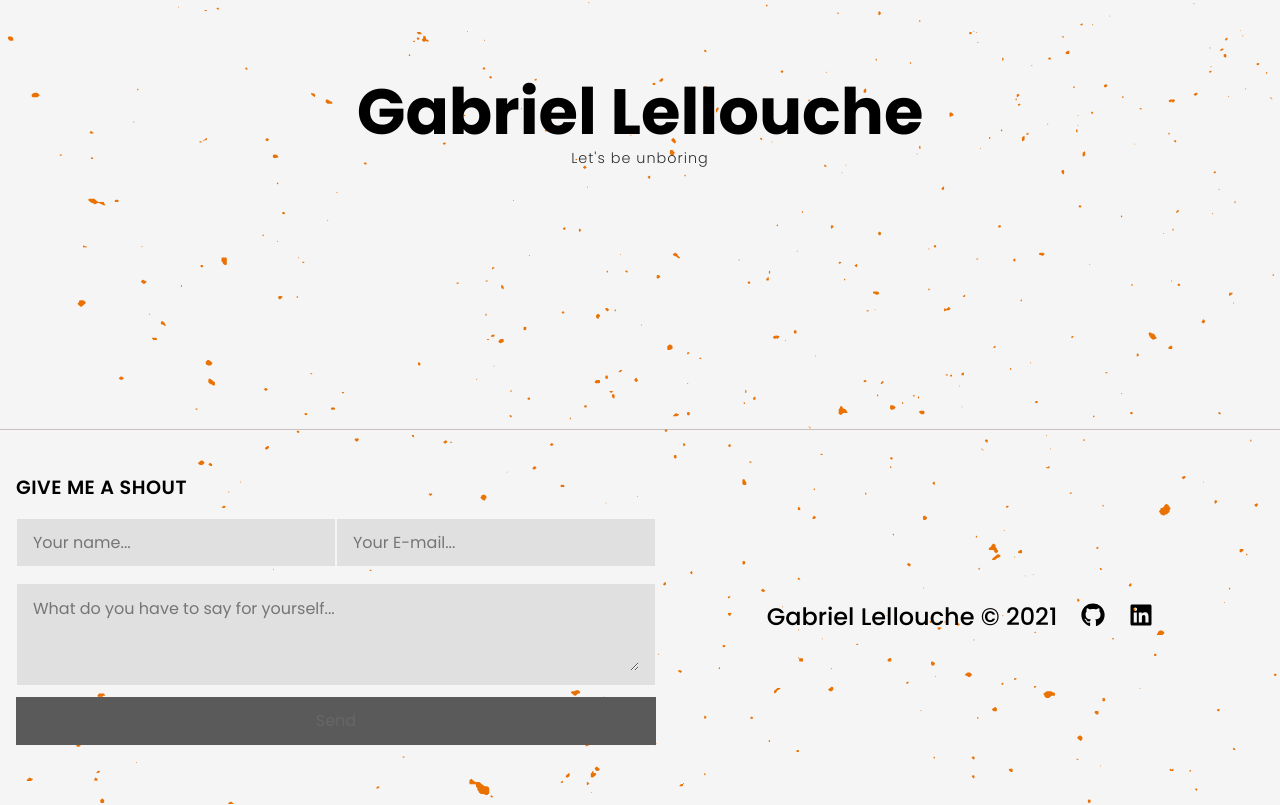
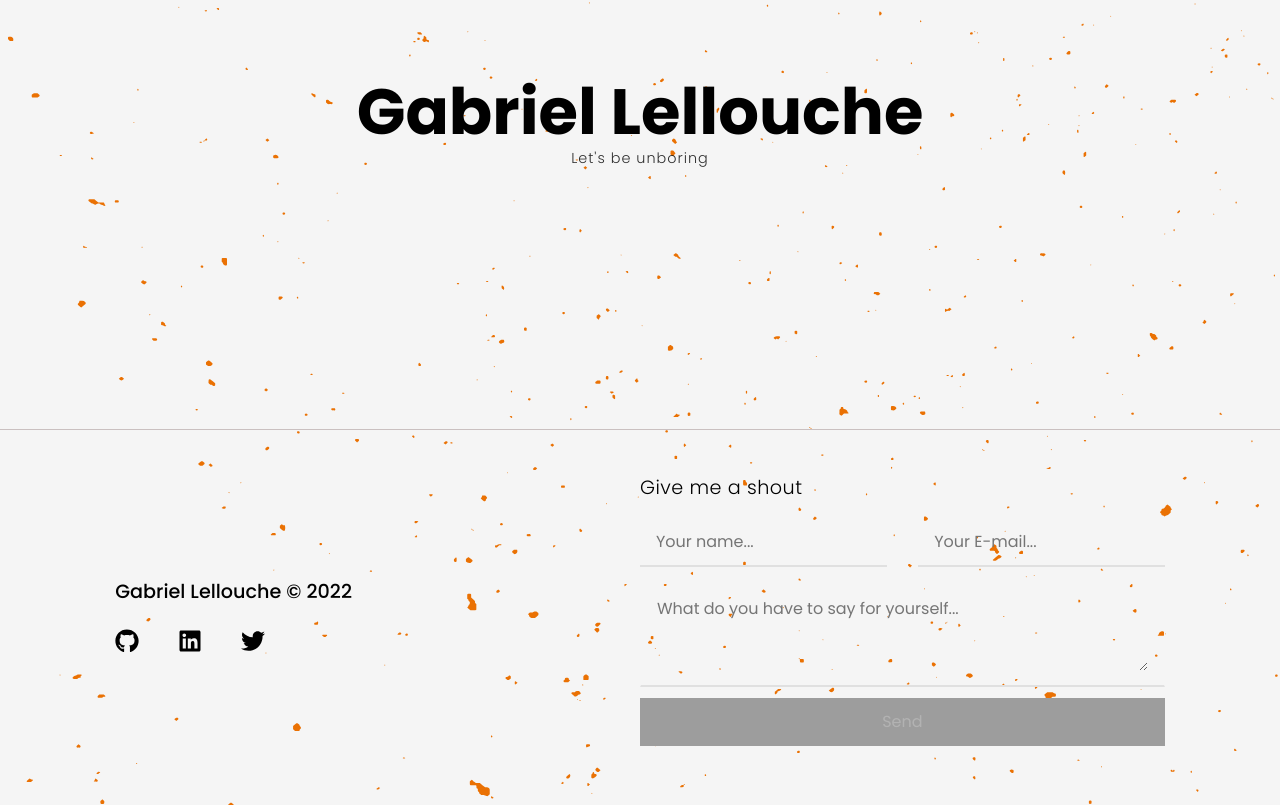
Before and after one commit to Darkryhr/digital-garden, a Next.js app: page / in a window 1280 px wide. Shown: the part 276-1081 px from the top of the page. Built offline with nearby package versions, Linux system fonts and the light colour scheme.

Commit message:
form styling + prefersDarkMode

```diff
--- a/components/Contact.jsx
+++ b/components/Contact.jsx
@@ -60,7 +60,7 @@ const Contact = () => {
   return (
     <Column>
       <Form>
-        <Shout>give me a shout</Shout>
+        <Shout>Give me a shout</Shout>
         <Wrapper>
           <InputContainer>
             <Input
@@ -122,15 +122,22 @@ const Form = styled.form`
 `;
 const Wrapper = styled.div`
   display: flex;
+  margin-bottom: 1rem;
   justify-content: space-between;
-  margin-bottom: 1rem;
+  @media (max-width: 900px) {
+    flex-direction: column;
+  }
 `;
 const InputContainer = styled.div`
-  width: 20rem;
+  width: 47%;
+  /* max-width: 280px; */
   flex-direction: column;
-  background: ${({ theme }) => theme.colors.secondary};
   padding: 0.7rem 1rem;
-  border: 1px solid ${({ theme }) => theme.colors.primary};
+  /* margin: 0 1rem; */
+  border-bottom: 2px solid ${({ theme }) => theme.colors.secondary};
+  @media (max-width: 900px) {
+    width: 100%;
+  }
 `;
 
 const Input = styled(motion.input)`
@@ -143,16 +150,15 @@ const Input = styled(motion.input)`
 `;
 
 const Shout = styled.h4`
-  text-transform: uppercase;
   letter-spacing: 0.03rem;
   font-size: 1.2rem;
-  font-weight: 600;
+  font-weight: 300;
   margin-bottom: 1.3rem;
 `;
 
 const AreaContainer = styled.div`
-  background: ${({ theme }) => theme.colors.secondary};
   border: 1px solid ${({ theme }) => theme.colors.primary};
+  border-bottom: 2px solid ${({ theme }) => theme.colors.secondary};
 
   padding: 0.7rem 1rem;
 `;
@@ -169,14 +175,14 @@ const TextArea = styled.textarea`
 const Submit = styled(motion.button)`
   background: none;
   padding: 1rem 0;
-  background: black;
+  background: ${({ theme }) => theme.colors.accent};
   color: white;
   width: 100%;
   margin: 0.7rem 0;
   cursor: pointer;
   &:disabled {
     cursor: default;
-    filter: brightness(40%);
+    filter: brightness(70%);
     background: ${({ theme }) => theme.colors.secondary};
   }
 `;
--- a/components/Footer.js
+++ b/components/Footer.js
@@ -1,6 +1,6 @@
 import React from 'react';
 import styled from 'styled-components';
-import { FaGithub, FaLinkedin } from 'react-icons/fa';
+import { FaGithub, FaLinkedin, FaTwitter } from 'react-icons/fa';
 import { IconButton } from './styled/button';
 import { ContentWrapper } from './styled/LayoutStyles';
 import Contact from './Contact';
@@ -9,10 +9,9 @@ import { Heading4 } from './styled/typography';
 const Footer = () => {
   return (
     <FooterWrapper>
-      <Contact />
       <Wrapper>
-        <Heading4>Gabriel Lellouche &copy; 2021</Heading4>
-        <div>
+        <Heading4>Gabriel Lellouche &copy; {new Date().getFullYear()}</Heading4>
+        <SocialWrapper>
           <IconButton whileHover={{ scale: 1.1, color: '#fb8b24' }}>
             <a
               href='https://github.com/Darkryhr'
@@ -31,8 +30,18 @@ const Footer = () => {
               <FaLinkedin />
             </a>
           </IconButton>
-        </div>
+          <IconButton whileHover={{ scale: 1.1, color: '#fb8b24' }}>
+            <a
+              href='https://twitter.com/GabrielAintReal'
+              rel='noreferrer'
+              target='_blank'
+            >
+              <FaTwitter />
+            </a>
+          </IconButton>
+        </SocialWrapper>
       </Wrapper>
+      <Contact />
     </FooterWrapper>
   );
 };
@@ -42,19 +51,34 @@ export default Footer;
 const Wrapper = styled.div`
   width: 100%;
   display: flex;
-  justify-content: center;
-  align-items: center;
-  padding: 1em;
+  flex-direction: column;
+  padding-top: 1.4rem;
+  @media (max-width: 900px) {
+    align-items: center;
+    padding-top: 0;
+  }
 `;
 
 const FooterWrapper = styled.footer`
   display: flex;
   justify-content: space-between;
   align-items: center;
-  padding: 1em;
   width: 100%;
   border-top: 1px solid rgba(128, 100, 100, 0.37);
+  padding: 1rem 9vw;
   @media (max-width: 900px) {
-    flex-direction: column;
+    flex-direction: column-reverse;
+    /* flex-direction: column; */
   }
 `;
+
+const SocialWrapper = styled.div`
+  display: flex;
+  justify-content: space-between;
+  padding: 1.4rem 0;
+  max-width: 150px;
+  width: 100%;
+  @media (max-width: 900px) {
+    padding: 1.4rem 0;
+  }
+`;
--- a/components/styled/button.js
+++ b/components/styled/button.js
@@ -16,7 +16,6 @@ export const IconButton = styled(motion.button)`
   background: none;
   border: none;
   font-size: 24px;
-  margin-left: 1em;
 `;
 
 export const ProjectButton = styled(motion.button)`
--- a/components/styled/typography.js
+++ b/components/styled/typography.js
@@ -22,7 +22,7 @@ export const Heading3 = styled.h3`
 
 export const Heading4 = styled.h3`
   font-weight: 500;
-  font-size: 1.5rem;
+  font-size: 1.2rem;
   line-height: 1.5;
 `;
 
--- a/components/useDarkMode.js
+++ b/components/useDarkMode.js
@@ -15,7 +15,17 @@ const useDarkMode = () => {
 
   useEffect(() => {
     const localTheme = window.localStorage.getItem('theme');
-    localTheme ? setTheme(localTheme) : setMode('light');
+    const prefersDark =
+      window.matchMedia &&
+      window.matchMedia('(prefers-color-scheme: dark)').matches;
+    if (localTheme) {
+      setTheme(localTheme);
+    } else if (prefersDark) {
+      setTheme('dark');
+    } else {
+      setMode('light');
+    }
+    // localTheme ? setTheme(localTheme) : setMode('light');
     setMountedComponent(true);
   }, []);
 
```
